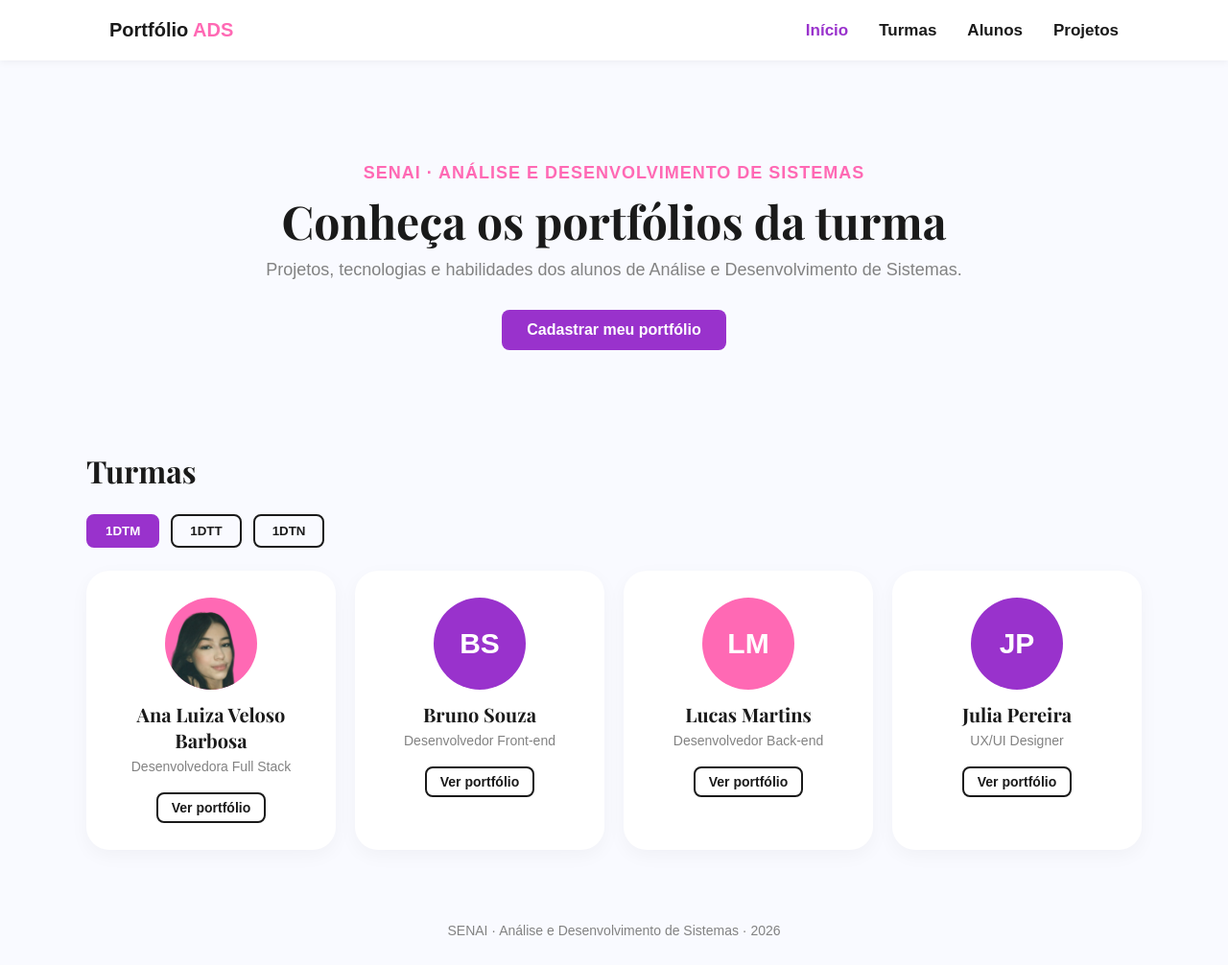
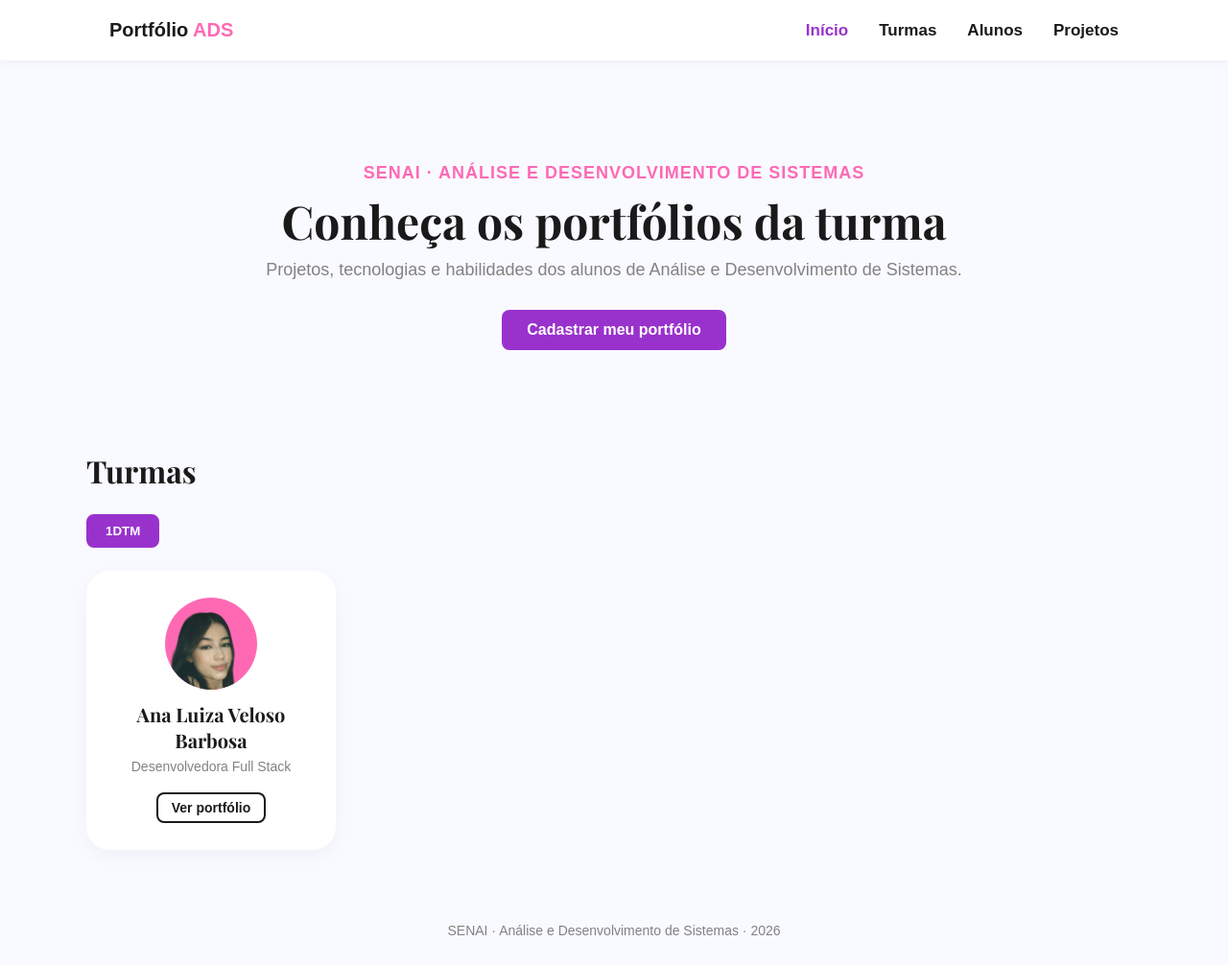
Before and after one commit to anaveloso-codes/portfolio-frontend, a plain HTML site: page index.html in a window 1280 px wide. Shown: the whole page at 96% size. Drawn offline with nearby package versions, Linux system fonts and the light colour scheme; no server answers; a web font is replaced by a local one.

Commit message:
Página inicial mostra só a turma 1DTM; novas turmas entram pelo cadastro

```diff
--- a/index.html
+++ b/index.html
@@ -37,8 +37,6 @@
             <h2>Turmas</h2>
             <div class="filtro-turmas" id="filtro-turmas">
                 <button class="chip ativo">1DTM</button>
-                <button class="chip">1DTT</button>
-                <button class="chip">1DTN</button>
             </div>
 
             <div class="grade-alunos" id="grade-alunos">
@@ -46,24 +44,6 @@
                     <img class="avatar" src="img/foto-ana.png" alt="Foto de Ana Luiza">
                     <h3>Ana Luiza Veloso Barbosa</h3>
                     <p>Desenvolvedora Full Stack</p>
-                    <span class="btn btn-fantasma btn-pequeno">Ver portfólio</span>
-                </a>
-                <a href="portfolio.html" class="cartao card-aluno">
-                    <div class="avatar roxo">BS</div>
-                    <h3>Bruno Souza</h3>
-                    <p>Desenvolvedor Front-end</p>
-                    <span class="btn btn-fantasma btn-pequeno">Ver portfólio</span>
-                </a>
-                <a href="portfolio.html" class="cartao card-aluno">
-                    <div class="avatar">LM</div>
-                    <h3>Lucas Martins</h3>
-                    <p>Desenvolvedor Back-end</p>
-                    <span class="btn btn-fantasma btn-pequeno">Ver portfólio</span>
-                </a>
-                <a href="portfolio.html" class="cartao card-aluno">
-                    <div class="avatar roxo">JP</div>
-                    <h3>Julia Pereira</h3>
-                    <p>UX/UI Designer</p>
                     <span class="btn btn-fantasma btn-pequeno">Ver portfólio</span>
                 </a>
             </div>
```
